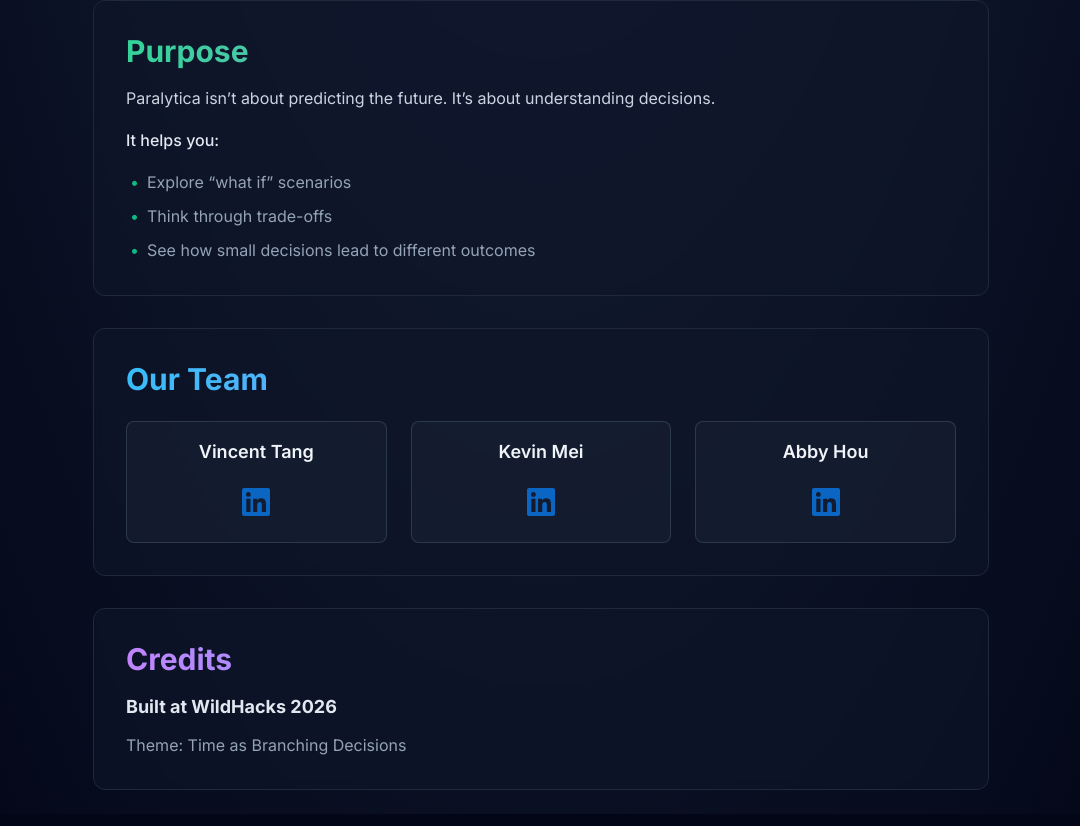
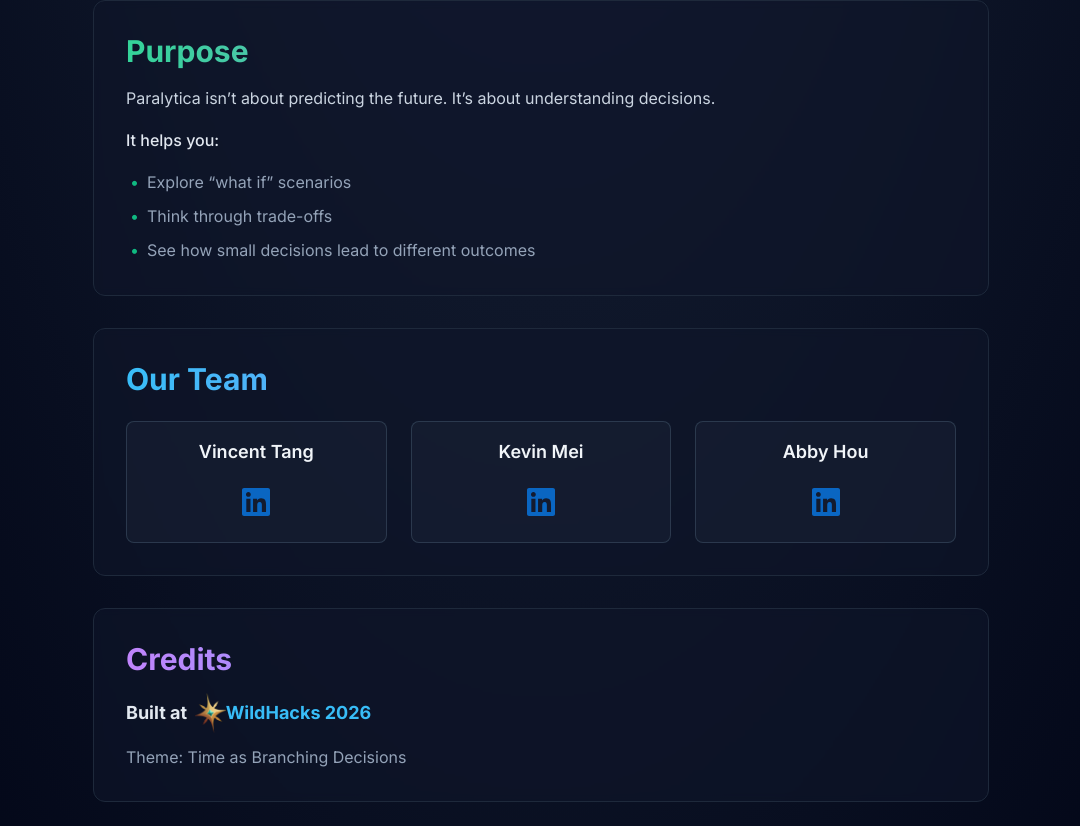
Before and after one commit to VinnyT456/Paralytica, a React (Vite) app: page /about in a window 1280 px wide. Shown: the part 990-1816 px from the top of the page, without its empty margins (99-1179 px from the left). Built offline with nearby package versions, Linux system fonts and the light colour scheme.

Commit message:
added the wildhacks logo and hyperlink

```diff
--- a/src/pages/About.jsx
+++ b/src/pages/About.jsx
@@ -1,4 +1,5 @@
 import { FaLinkedin } from 'react-icons/fa';
+import WildHacksLogo from '../assets/wildhacks_logo.png';
 
 const TEAM = [
   {
@@ -229,11 +230,29 @@ function About({ bgTheme }) {
           </h2>
           <div className={`space-y-3 ${isLight ? 'text-slate-700' : 'text-slate-300'}`}>
             <p
-              className={`text-lg font-bold ${
+              className={`text-lg font-bold inline-flex flex-nowrap items-center gap-2 ${
                 isLight ? 'text-slate-800' : 'text-slate-200'
               }`}
             >
-              Built at WildHacks 2026
+              <span className="shrink-0">Built at</span>
+              <span className="inline-flex items-center shrink-0">
+                <img
+                  src={WildHacksLogo}
+                  alt=""
+                  className="h-10 w-auto"
+                  draggable={false}
+                />
+                <a
+                  href="https://www.wildhacks.net/"
+                  target="_blank"
+                  rel="noopener noreferrer"
+                  className={`underline-offset-2 hover:underline ${
+                    isLight ? 'text-sky-700 hover:text-sky-800' : 'text-sky-400 hover:text-sky-300'
+                  }`}
+                >
+                  WildHacks 2026
+                </a>
+              </span>
             </p>
             <p className={isLight ? 'text-slate-600' : 'text-slate-400'}>
               Theme: Time as Branching Decisions
```
Also changed, not shown: src/assets/wildhacks_logo.png (added).
